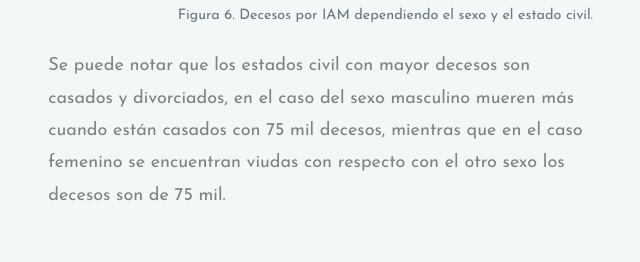
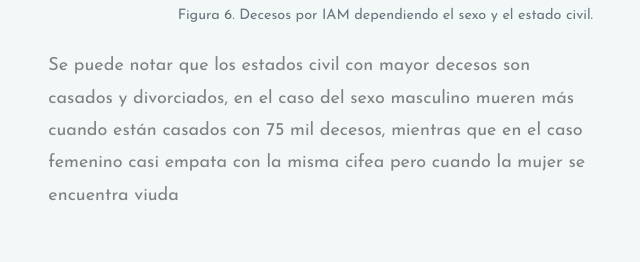
Before and after one commit to danielk753/Infarto-miocardio, a plain HTML site: page index.html in a window 1280 px wide. Shown: the part 7713-7975 px from the top of the page, 352-992 px from the left. Drawn offline with Linux system fonts and the light colour scheme.

Commit message:
Update index.html

```diff
--- a/index.html
+++ b/index.html
@@ -175,7 +175,7 @@
 								<img class="figure-img img-fluid rounded" src="img/figura6.png">
 								<figcaption class="figure-caption text-right">Figura 6. Decesos por IAM dependiendo el sexo y el estado civil.</figcaption>
 								<br>
-								<p>Se puede notar que los estados civil con mayor decesos son casados y divorciados, en el caso del sexo masculino mueren más cuando están casados con 75 mil decesos, mientras que en el caso femenino se encuentran viudas con respecto con el otro sexo los decesos son de 75 mil. </p>
+								<p>Se puede notar que los estados civil con mayor decesos son casados y divorciados, en el caso del sexo masculino mueren más cuando están casados con 75 mil decesos, mientras que en el caso femenino casi empata con la misma cifea pero cuando la mujer se encuentra viuda </p>
 							</figure>
 						</li>
 					</ul>
```
